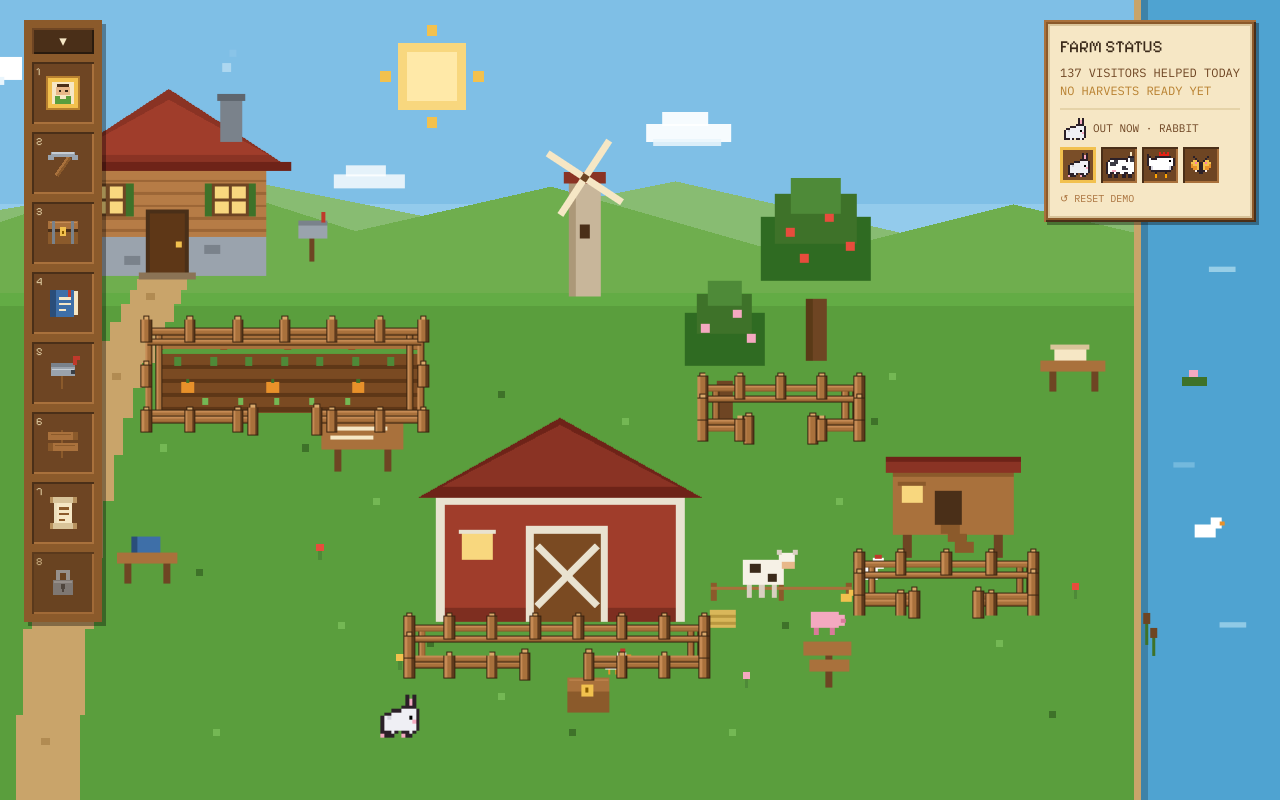
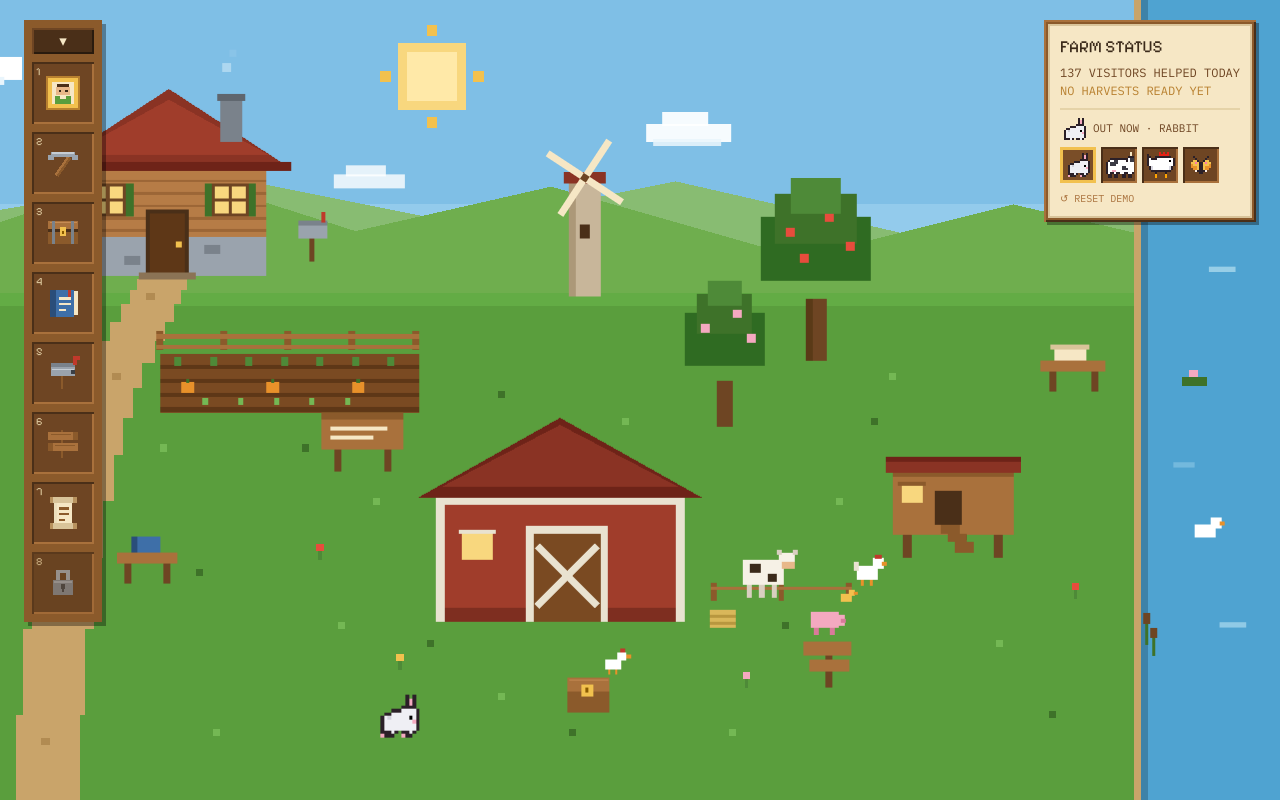
Before and after one commit to KillerQueen59/ojantigakali, a Next.js app: page / in a window 1280 px wide. Built offline with nearby package versions, Linux system fonts and the light colour scheme.

Commit message:
feat(farm): remove the zone fences from the desktop scene
Drop the per-zone pixel-art fence overlays (ZoneFenceArt + Fence). Zones stay
clickable via their hotspots.

Co-Authored-By: Claude Opus 4.8 <noreply@anthropic.com>

```diff
--- a/src/features/farm/components/desktop/DesktopValley.tsx
+++ b/src/features/farm/components/desktop/DesktopValley.tsx
@@ -7,7 +7,6 @@ import { SECTIONS, ZONES, type Zone } from '../../data/zones'
 import { farmActions, useFarm } from '../../state/farmStore'
 import SceneBackground from '../art/SceneBackground'
 import SceneProps from '../art/SceneProps'
-import Fence from '../Fence'
 import PixelSprite from '../PixelSprite'
 import DesktopPet from './DesktopPet'
 import Meter from '../Meter'
@@ -52,16 +51,6 @@ function FillBackdrop() {
       <div style={{ position: 'absolute', top: 0, left: 0, right: 0, height: horizon, background: '#7FBFE6' }} />
       <div style={{ position: 'absolute', top: horizon, left: 0, right: 0, bottom: 0, background: '#5A9E3D' }} />
       <div style={{ position: 'absolute', top: 0, bottom: 0, right: 0, left: sceneRight, background: '#4FA3D1' }} />
-    </div>
-  )
-}
-
-/** Permanent pixel-art fence enclosing a section. */
-function ZoneFenceArt({ zone }: { zone: Zone }) {
-  const f = zone.fence
-  return (
-    <div style={{ position: 'absolute', top: f.top, left: f.left, width: f.w, height: f.h, zIndex: 2, pointerEvents: 'none' }}>
-      <Fence w={f.w} h={f.h} openTop={f.openTop ?? true} />
     </div>
   )
 }
@@ -346,9 +335,6 @@ export default function DesktopValley() {
         <SceneBackground />
         <SceneProps />
         <ClickPing />
-        {ZONES.map((z) => (
-          <ZoneFenceArt key={z.id} zone={z} />
-        ))}
         <DesktopPet key={activePet} zone={activePet} {...petBounds} />
         {ZONES.map((z) => (
           <ZoneHotspot key={z.id} zone={z} />
```
